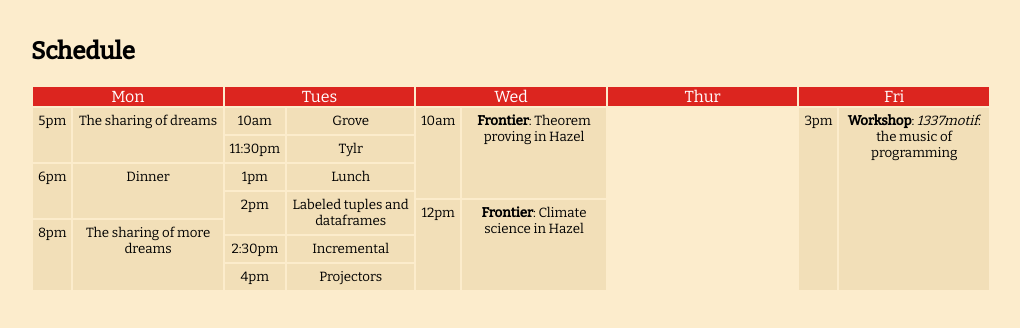
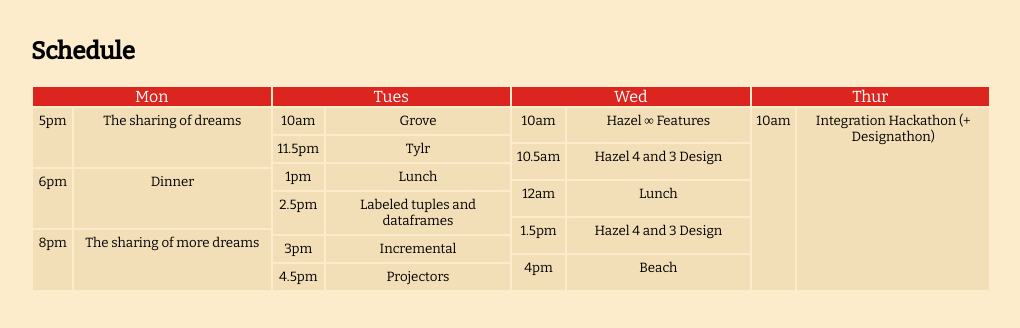
Before and after one commit to thomasporter522/thomasporter522.github.io, a plain HTML site: page hazelcon/index.html in a window 1280 px wide. Shown: the part 444-772 px from the top of the page, without its empty margins (129-1149 px from the left). Drawn offline with nearby package versions, Linux system fonts and the light colour scheme.

Commit message:
schedule

```diff
--- a/hazelcon/index.html
+++ b/hazelcon/index.html
@@ -47,7 +47,7 @@
     <div class="calendar-item">Tues</div>
     <div class="calendar-item">Wed</div>
     <div class="calendar-item">Thur</div>
-    <div class="calendar-item">Fri</div>
+    <!-- <div class="calendar-item">Fri</div> -->
     <div class="calendar-entry">
       <!-- Monday -->
       <div class="calendar-entry-item">5pm</div>
@@ -61,32 +61,44 @@
       <!-- Tuesday -->
       <div class="calendar-entry-item">10am</div>
       <div class="calendar-entry-item">Grove</div> <!-- <b>Presentation</b>:  -->
-      <div class="calendar-entry-item">11:30pm</div>
+      <div class="calendar-entry-item">11.5pm</div>
       <div class="calendar-entry-item">Tylr</div>
       <div class="calendar-entry-item">1pm</div>
       <div class="calendar-entry-item">Lunch</div>
-      <div class="calendar-entry-item">2pm</div>
+      <div class="calendar-entry-item">2.5pm</div>
       <div class="calendar-entry-item">Labeled tuples and dataframes</div>
-      <div class="calendar-entry-item">2:30pm</div>
+      <div class="calendar-entry-item">3pm</div>
       <div class="calendar-entry-item">Incremental</div>
-      <div class="calendar-entry-item">4pm</div>
+      <div class="calendar-entry-item">4.5pm</div>
       <div class="calendar-entry-item">Projectors</div>
     </div>
     <div class="calendar-entry">
       <!-- Wednesday -->
-      <div class="calendar-entry-item">10am</div>
+      <!-- <div class="calendar-entry-item">10am</div>
       <div class="calendar-entry-item"><b>Frontier</b>: Theorem proving in Hazel</div>
       <div class="calendar-entry-item">12pm</div>
-      <div class="calendar-entry-item"><b>Frontier</b>: Climate science in Hazel</div>
+      <div class="calendar-entry-item"><b>Frontier</b>: Climate science in Hazel</div> -->
+      <div class="calendar-entry-item">10am</div>
+      <div class="calendar-entry-item">Hazel ∞ Features</div>
+      <div class="calendar-entry-item">10.5am</div>
+      <div class="calendar-entry-item">Hazel 4 and 3 Design</div>
+      <div class="calendar-entry-item">12am</div>
+      <div class="calendar-entry-item">Lunch</div>
+      <div class="calendar-entry-item">1.5pm</div>
+      <div class="calendar-entry-item">Hazel 4 and 3 Design</div>
+      <div class="calendar-entry-item">4pm</div>
+      <div class="calendar-entry-item">Beach</div>
     </div>
     <div class="calendar-entry">
       <!-- Thursday -->
+      <div class="calendar-entry-item">10am</div>
+      <div class="calendar-entry-item">Integration Hackathon (+ Designathon)</div>
     </div>
-    <div class="calendar-entry">
-      <!-- Friday -->
+    <!-- <div class="calendar-entry">
+      Friday
       <div class="calendar-entry-item">3pm</div>
       <div class="calendar-entry-item"><b>Workshop</b>: <i>1337motif</i>: the music of programming</div>
-    </div>
+    </div> -->
   </div>
 
 </body>
--- a/hazelcon/style.css
+++ b/hazelcon/style.css
@@ -21,7 +21,7 @@ body {
 .calendar {
   background-color: rgb(252, 236, 204);
   display: grid;
-  grid-template-columns: 1fr 1fr 1fr 1fr 1fr;
+  grid-template-columns: 1fr 1fr 1fr 1fr;
   gap: 2px;
   padding: 2px;
 }
```
